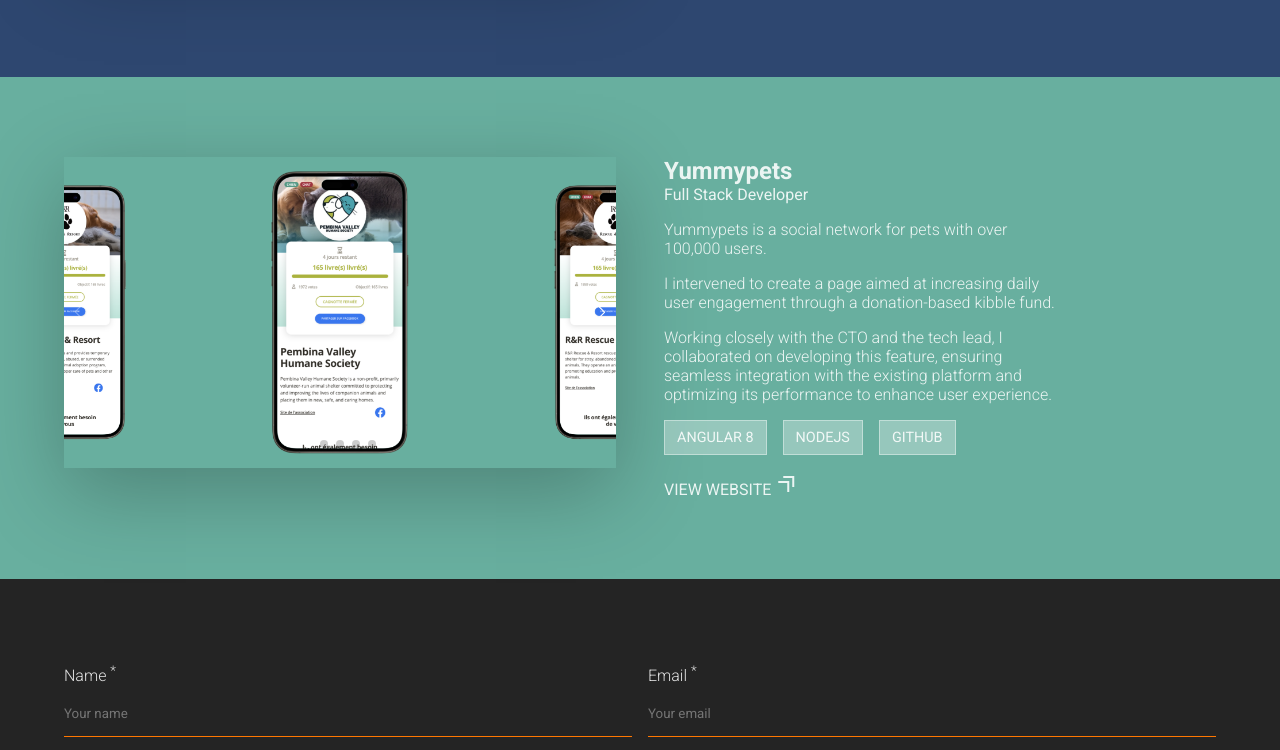
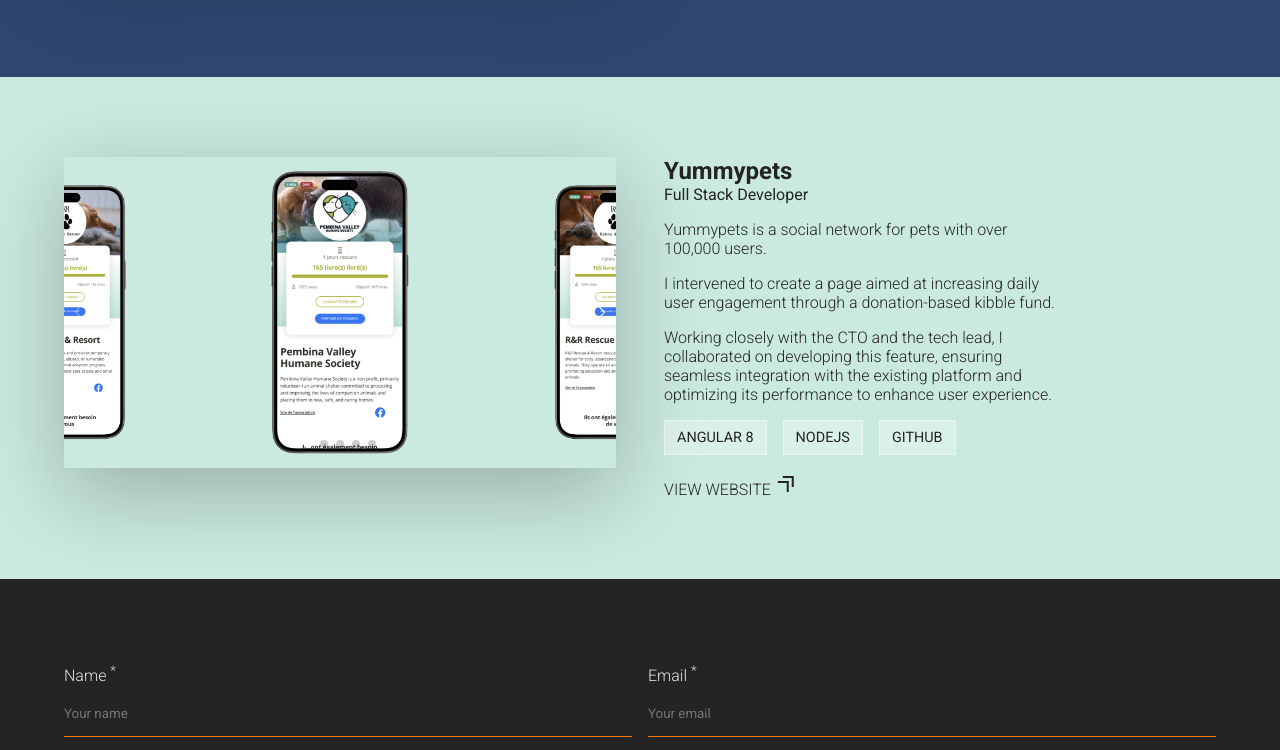
Before and after one commit to Paul-D-Dev/daocode, a website built with Vite: page index.html in a window 1280 px wide. Shown: the part 1746-2496 px from the top of the page. Built offline with nearby package versions, Linux system fonts and the light colour scheme; some packages are replaced by stand-ins of ours.

```diff
--- a/src/style.scss
+++ b/src/style.scss
@@ -54,6 +54,7 @@
 }
 
 .header {
+  z-index: 2;
   background-color: rgba(var(--bg-hex), .4);
   backdrop-filter: blur(2px);
   position: fixed;
@@ -128,7 +129,8 @@
   }
 
   &.project-yp {
-    --project-background: #68af9f;
+    --project-background: #CAE9E0;
+    --project-color: #242424
   }
 
   &.project-ftp {
@@ -148,6 +150,7 @@
     gap: 1rem;
     justify-content: end;
     max-width: 25rem;
+    color: var(--project-color);
   }
 
   &__title {
@@ -181,6 +184,11 @@
       text-transform: uppercase;
     }
 
+  }
+
+  &__web {
+    font-weight: lighter;
+    color: var(--project-color);
   }
 
 }
```
